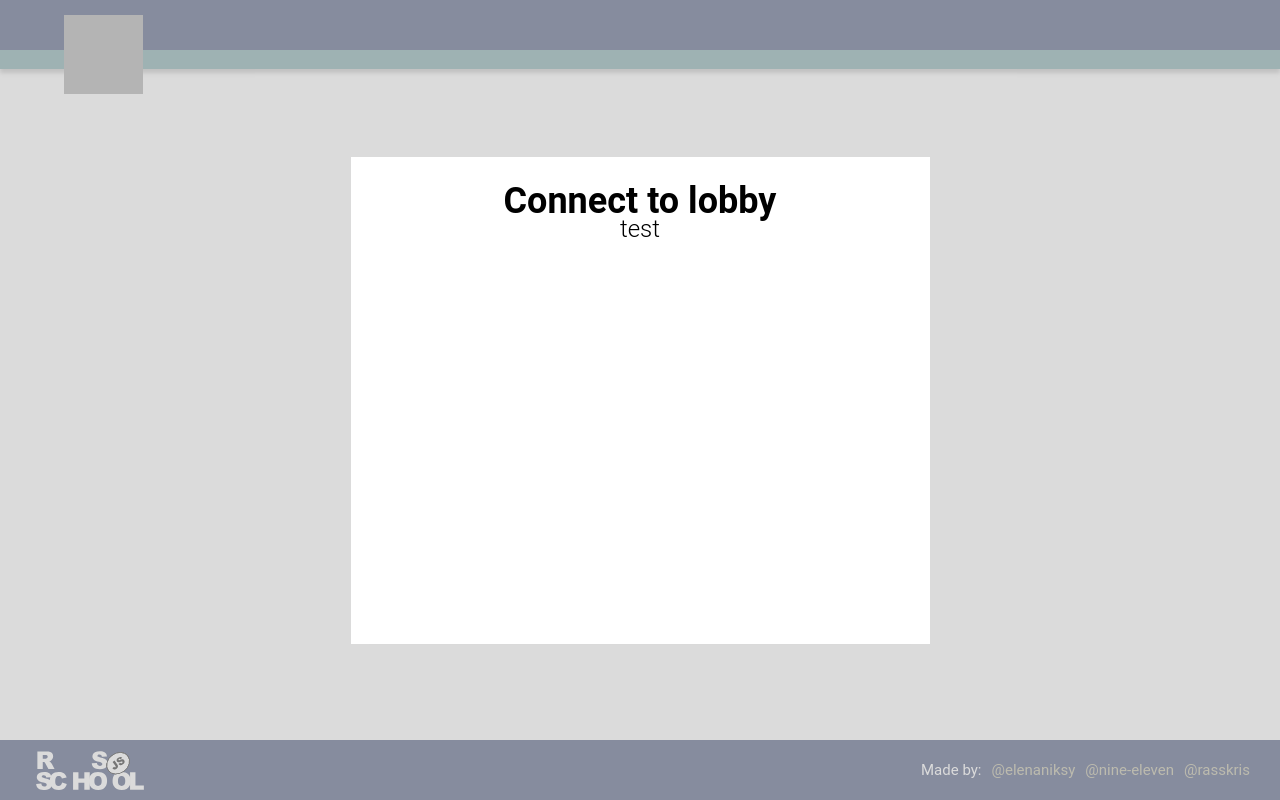
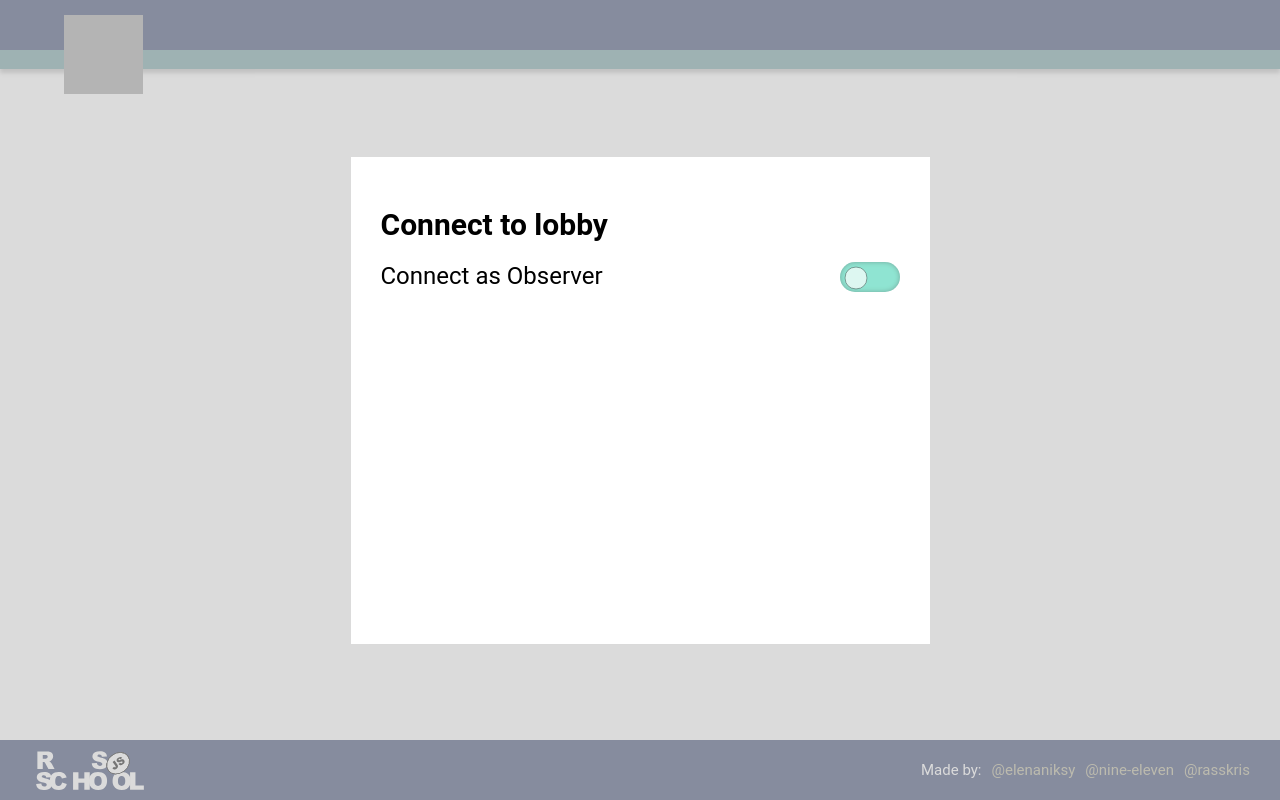
Before and after one commit to Rasskris/Planning-poker-FE, a React (Create React App) app in the folder pointing-poker/: page / in a window 1280 px wide. Built offline with nearby package versions, Linux system fonts and the light colour scheme; grey boxes are pictures that could not be loaded.

Commit message:
fix: fixed components layout

```diff
--- a/pointing-poker/src/components/BackDrop/BackDrop.tsx
+++ b/pointing-poker/src/components/BackDrop/BackDrop.tsx
@@ -5,7 +5,7 @@ import { Modal } from '../index';
 interface IBackDrop {
   isBackDropOpen: boolean;
   titleModal: string;
-  children: Node | Node[] | string;
+  children: any;
 }
 
 const BackDrop: React.FC<IBackDrop> = ({ isBackDropOpen, titleModal, children }: IBackDrop): JSX.Element => {
--- a/pointing-poker/src/components/MainPage/MainPage.tsx
+++ b/pointing-poker/src/components/MainPage/MainPage.tsx
@@ -1,12 +1,29 @@
 import React from 'react';
 import classes from './MainPage.module.scss';
-import { Button, Input, BackDrop } from '../index';
+import { useSelector } from 'react-redux';
+import { Button, Input, BackDrop, Switcher, Form } from '../index';
 import { InputLayoutTypes } from '../../interfaces/InputLayoutTypes';
+import { RootState } from '../../store/store';
 
 const MainPage: React.FC = (): JSX.Element => {
+  const currentState = useSelector((state: RootState) => state.user.user);
   return (
     <div className={classes.wrapper}>
-      <BackDrop isBackDropOpen={true} titleModal={'Connect to lobby'} children={'test'} />
+      <BackDrop
+        isBackDropOpen={true}
+        titleModal={'Connect to lobby'}
+        children={[
+          <Switcher
+            switchState={currentState.observer}
+            name="formSwitcher"
+            children={'Connect as Observer'}
+            onClick={() => {
+              console.log('switcher');
+            }}
+          />,
+          <Form />,
+        ]}
+      />
       <div className={classes.logo}>
         <div className={classes.logo_icon} />
       </div>
--- a/pointing-poker/src/components/Modal/Modal.tsx
+++ b/pointing-poker/src/components/Modal/Modal.tsx
@@ -3,13 +3,13 @@ import classes from './Modal.module.scss';
 
 interface IModalProps {
   title: string;
-  children: Node | Node[] | string;
+  children: any;
 }
 
 const Modal: React.FC<IModalProps> = ({ title, children }: IModalProps): JSX.Element => {
   return (
     <div className={classes.wrapper}>
-      <h2>{title}</h2>
+      <h2 className={classes.header}>{title}</h2>
       {children}
     </div>
   );
```
